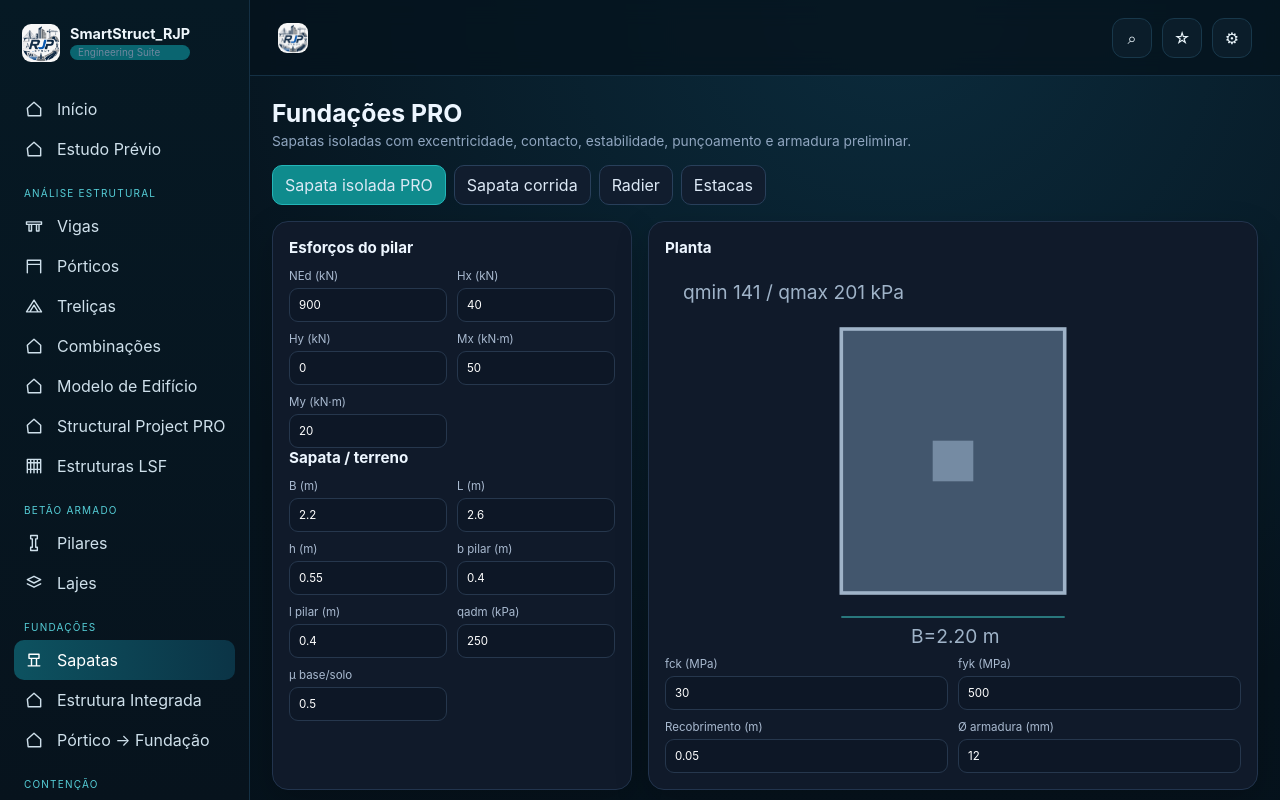
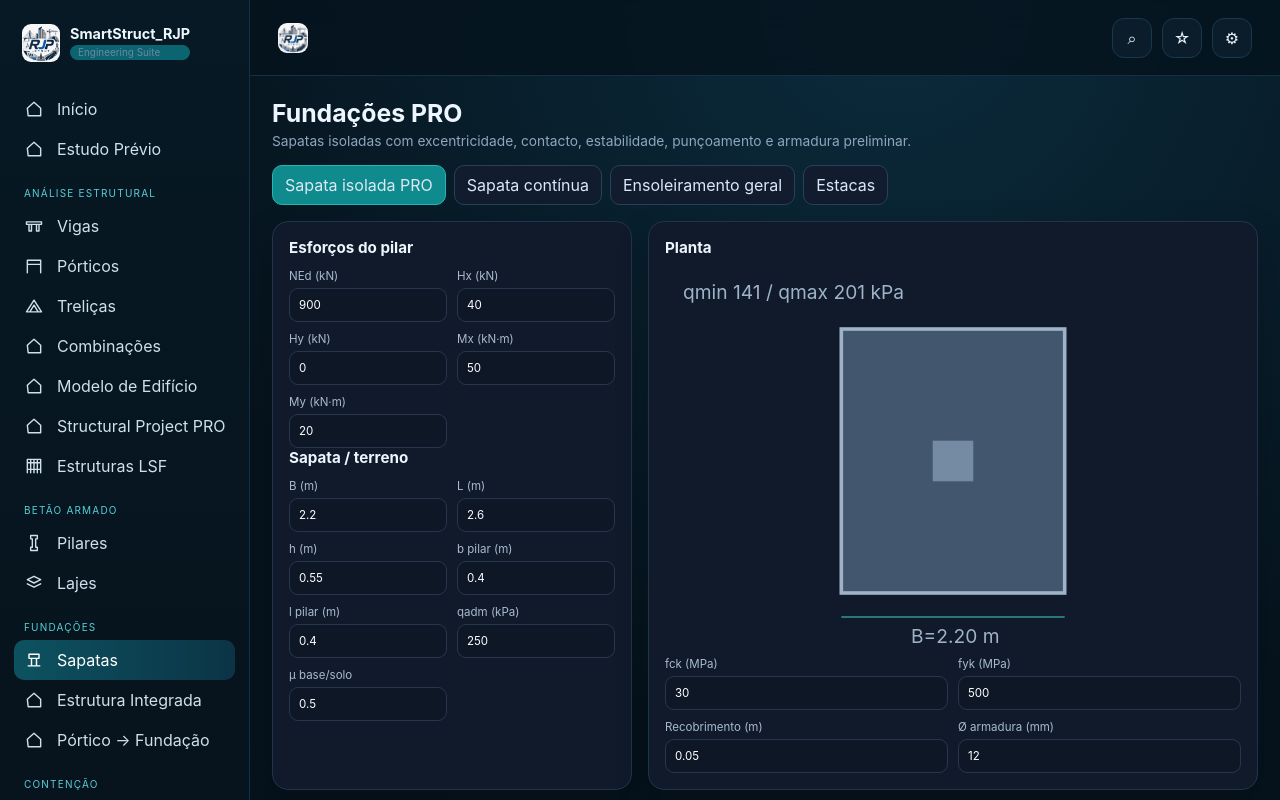
Before and after one commit to ruijpedro/Smartstrut_RJP, a React (Vite) app: page / in a window 1280 px wide. Both pictures are taken after a click on the button "Sapatas". Shown: the top 800 px of the page. Built offline with nearby package versions, Linux system fonts and the light colour scheme.

Commit message:
Add files via upload

```diff
--- a/src/modules/foundationsPro/FoundationsProPage.tsx
+++ b/src/modules/foundationsPro/FoundationsProPage.tsx
@@ -10,7 +10,7 @@ export default function FoundationsProPage(){
  const footingArm=useMemo(()=>({x:chooseDistributed(iso.Asx,250,8,25),y:chooseDistributed(iso.Asy,250,8,25)}),[iso.Asx,iso.Asy])
  const footingAnch=useMemo(()=>({x:anchorageLength(footingArm.x.dia,fck,fyk),y:anchorageLength(footingArm.y.dia,fck,fyk)}),[footingArm.x.dia,footingArm.y.dia,fck,fyk])
  return <div className="module-page"><div className="module-head"><div><h2>Fundações PRO</h2><p>Sapatas isoladas com excentricidade, contacto, estabilidade, punçoamento e armadura preliminar.</p></div></div>
- <div className="tabs-row">{[['isolated','Sapata isolada PRO'],['strip','Sapata corrida'],['raft','Radier'],['piles','Estacas']].map(([k,l])=><button key={k} className={tab===k?'active':''} onClick={()=>setTab(k as any)}>{l}</button>)}</div>
+ <div className="tabs-row">{[['isolated','Sapata isolada PRO'],['strip','Sapata contínua'],['raft','Ensoleiramento geral'],['piles','Estacas']].map(([k,l])=><button key={k} className={tab===k?'active':''} onClick={()=>setTab(k as any)}>{l}</button>)}</div>
  {tab==='isolated'?<><div className="work-grid"><section className="panel"><h3>Esforços do pilar</h3><div className="form-grid"><F l="NEd" u="kN" v={N} s={setN}/><F l="Hx" u="kN" v={Hx} s={setHx}/><F l="Hy" u="kN" v={Hy} s={setHy}/><F l="Mx" u="kN·m" v={Mx} s={setMx}/><F l="My" u="kN·m" v={My} s={setMy}/></div><h3>Sapata / terreno</h3><div className="form-grid"><F l="B" u="m" v={B} s={setB}/><F l="L" u="m" v={L} s={setL}/><F l="h" u="m" v={h} s={setH}/><F l="b pilar" u="m" v={cb} s={setCb}/><F l="l pilar" u="m" v={cl} s={setCl}/><F l="qadm" u="kPa" v={qAllow} s={setQ}/><F l="μ base/solo" v={mu} s={setMu}/></div></section>
  <section className="panel"><h3>Planta</h3><FootingSvg B={B} L={L} cb={cb} cl={cl} qmin={iso.qmin} qmax={iso.qmax}/><div className="form-grid"><F l="fck" u="MPa" v={fck} s={setFck}/><F l="fyk" u="MPa" v={fyk} s={setFyk}/><F l="Recobrimento" u="m" v={cover} s={setC}/><F l="Ø armadura" u="mm" v={phi} s={setPhi}/></div></section></div>
  <div className="result-grid"><M t="Peso sapata" v={`${iso.W.toFixed(1)} kN`}/><M t="ex" v={`${iso.ex.toFixed(3)} m`}/><M t="ey" v={`${iso.ey.toFixed(3)} m`}/><M t="q mín." v={`${iso.qmin.toFixed(1)} kPa`}/><M t="q máx." v={`${iso.qmax.toFixed(1)} kPa`}/><M t="Util. terreno" v={`${(100*iso.bearingUtil).toFixed(0)}%`}/></div>
```
